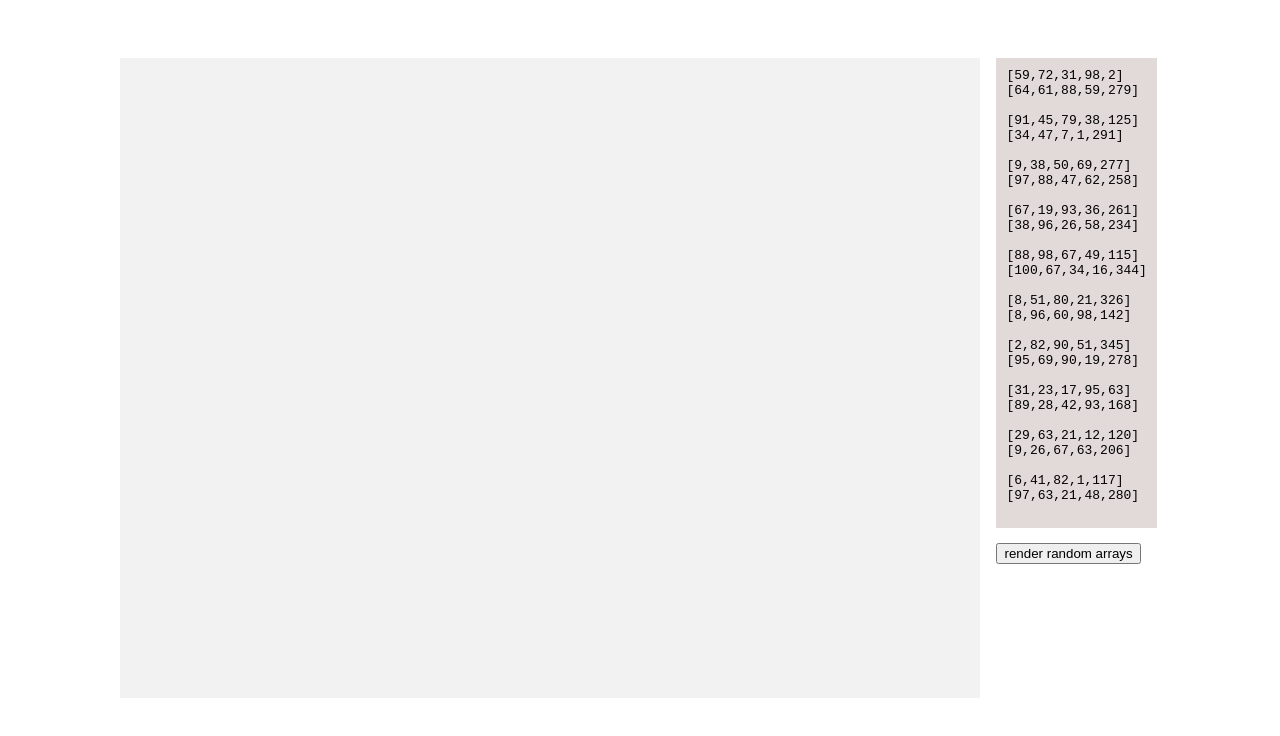
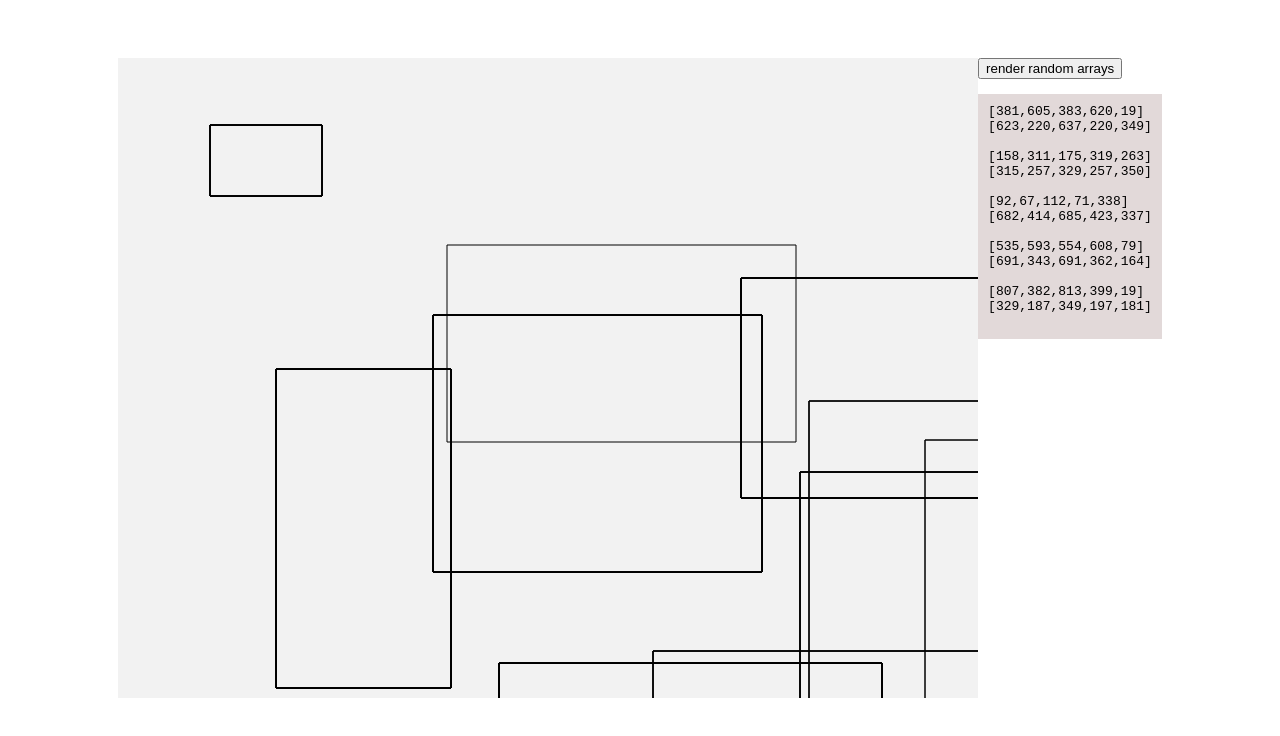
Before and after one commit to ucozlab/unet, a website built with webpack: page index.html in a window 1280 px wide. Both pictures are taken after a click on the button "render random arrays". Built offline with nearby package versions, Linux system fonts and the light colour scheme.

Commit message:
started canvas

```diff
--- a/app/css/style.css
+++ b/app/css/style.css
@@ -15,7 +15,7 @@
     display: inline-block;
     padding: 10px;
     background: #e2d9d9;
-    margin-bottom: 15px;
+    margin-top: 15px;
     white-space: pre-wrap;
 }
 canvas {background: #f2f2f2}
--- /dev/null
+++ b/app/js/canvas.js
@@ -0,0 +1,31 @@
+export class RenderCanvas {
+
+    constructor (canvas, rectangles) {
+        this.context = canvas.getContext('2d');
+        this.width   = canvas.width;
+        this.height  = canvas.height;
+        this.rectangles = rectangles;
+
+        this.clearCanvas();
+        this.renderRectangles()
+    }
+
+    clearCanvas() {
+        this.context.clearRect(0, 0, this.width, this.height);
+        this.context.beginPath();
+    }
+    // cv.clearRect(0, 0, w, h);
+    // cv.fillStyle = 'rgba(0, 255, 0, 1.0)';
+    // cv.fillRect(0, 0, w, h);
+
+    renderRectangles() {
+
+        this.rectangles.forEach((rectangle)=> {
+            const [startX, startY, endX, endY, angle] = [...rectangle];
+            this.context.rect(startX, startY, endX, endY);
+            this.context.stroke();
+        })
+
+    }
+
+}
--- a/app/js/rectangle-app.js
+++ b/app/js/rectangle-app.js
@@ -1,4 +1,5 @@
 import {Rectangle} from './rectangle';
+import {RenderCanvas} from './canvas';
 
 export class RectangleApp {
 
@@ -16,7 +17,7 @@ export class RectangleApp {
         this.arrays = this.generateArrays();
         this.code.innerHTML = this.buildString();
 
-        this.renderCanvas();
+        return new RenderCanvas(this.canvas, this.arrays);
     }
 
     generateArrays () {
@@ -25,25 +26,11 @@ export class RectangleApp {
             array = [];
 
         while (i < this.rectangleCount) {
-            array.push(this.generateArray());
+            array.push(new Rectangle());
             i++;
         }
 
         return array;
-    }
-
-    generateArray() {
-
-        let firstCoord = Math.floor((Math.random() * 100) + 1);
-
-        return [
-            Math.floor((Math.random() * 100) + 1),
-            Math.floor((Math.random() * 100) + 1),
-            Math.floor((Math.random() * 100) + 1),
-            Math.floor((Math.random() * 100) + 1),
-            Math.floor((Math.random() * 360) + 1)
-        ]
-
     }
 
     buildString() {
--- a/app/js/rectangle.js
+++ b/app/js/rectangle.js
@@ -1,7 +1,25 @@
 export class Rectangle {
 
     constructor() {
+        this.maxSize = 20;
+        return this.generateArray()
+    }
+
+    generateArray() {
+
+        const
+            startX = this.randomIntFromInterval(0, 860 - this.maxSize),
+            startY = this.randomIntFromInterval(0, 640 - this.maxSize),
+            endX   = this.randomIntFromInterval(startX, startX + this.maxSize),
+            endY   = this.randomIntFromInterval(startY, startY + this.maxSize),
+            angle  = this.randomIntFromInterval(0, 360);
+
+        return [startX, startY, endX, endY, angle]
 
     }
 
+    randomIntFromInterval(min, max) {
+        return Math.floor(Math.random()*(max-min+1)+min);
+    }
+
 }
--- a/index.html
+++ b/index.html
@@ -12,9 +12,8 @@
                 <canvas id="canvas" width="860" height="640"></canvas>
             </div>
             <div class="table-cell">
+                <button id="renderBtn">render random arrays</button>
                 <code id="codeBlock" class="code">[]</code>
-                <br/>
-                <button id="renderBtn">render random arrays</button>
             </div>
         </div>
     </div>
--- a/main.js
+++ b/main.js
@@ -6,7 +6,7 @@ import {RectangleApp} from './app/js/rectangle-app';
 (function () {
 
     const
-        rectangleCount = 20,
+        rectangleCount = 10,
         btn    = document.getElementById('renderBtn'),
         canvas = document.getElementById('canvas'),
         code   = document.getElementById('codeBlock');
```
Also changed, not shown: build/app.bundle.js.
